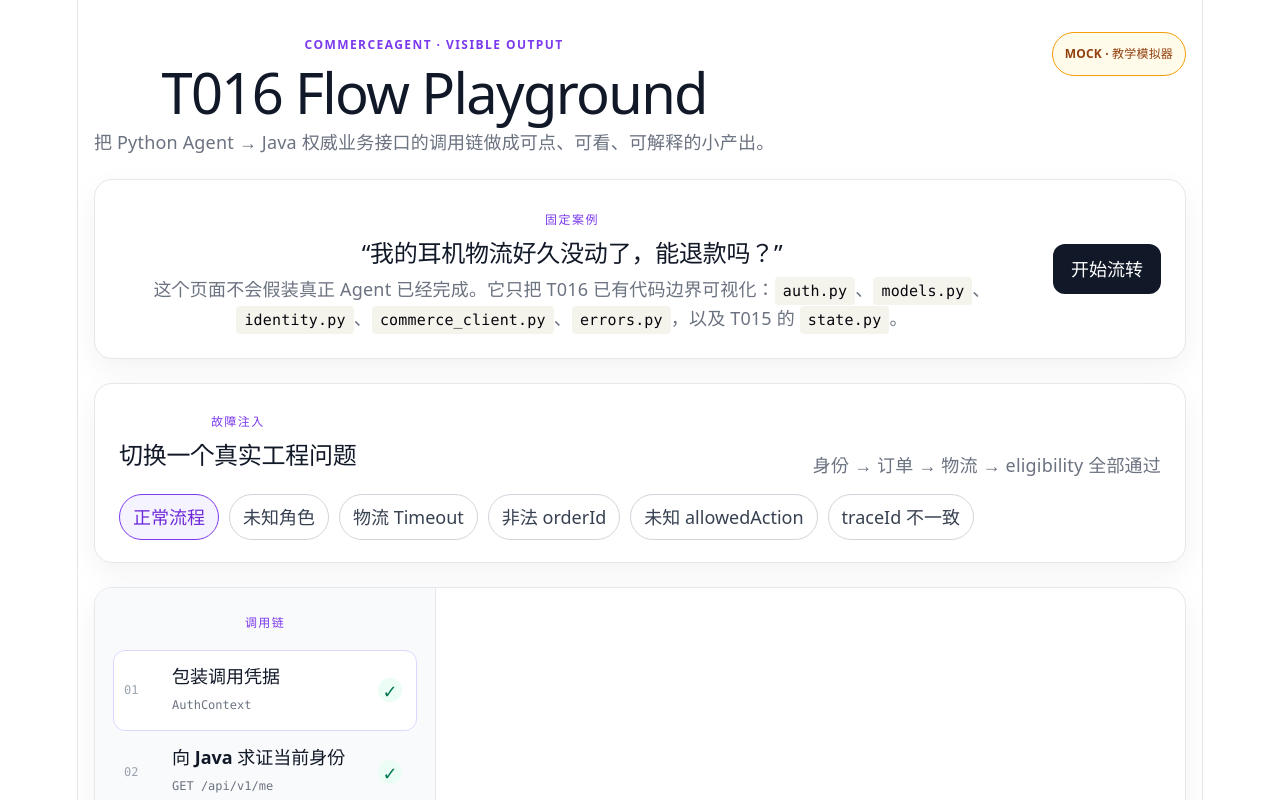
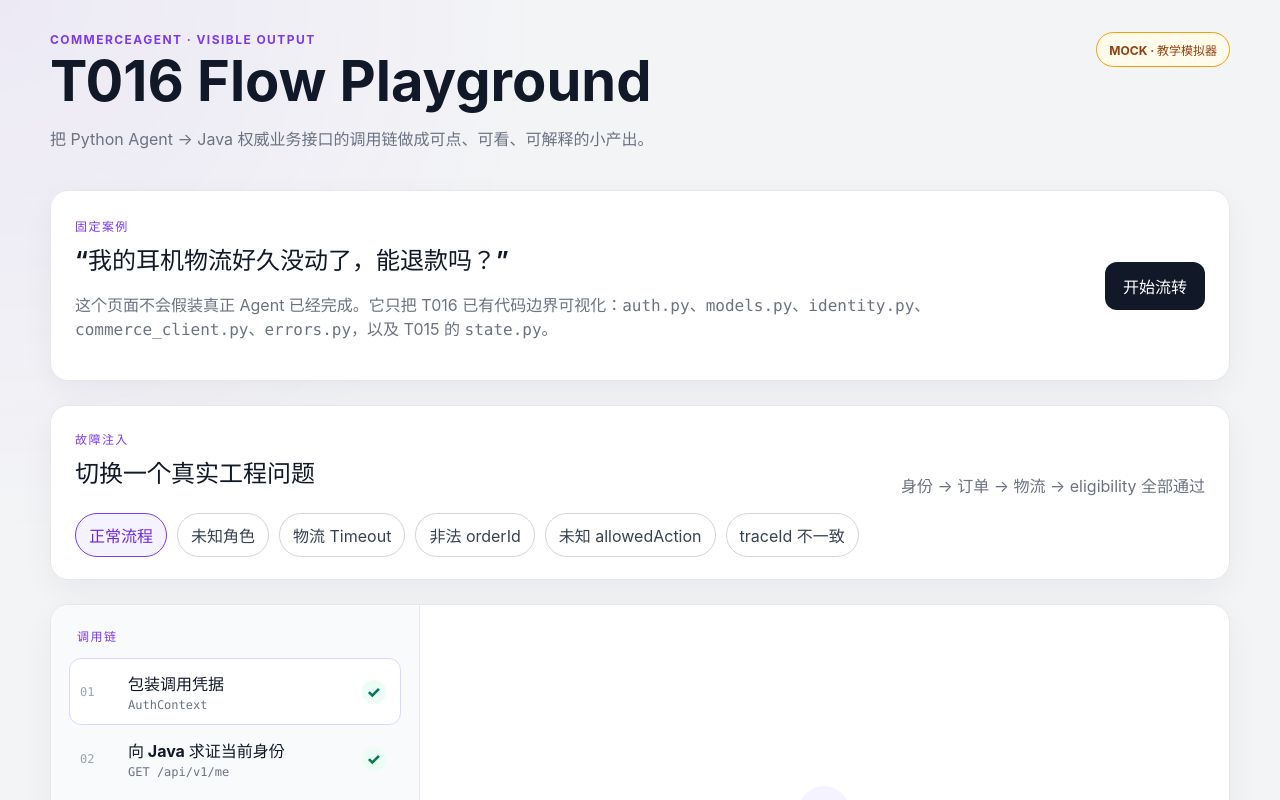
Before and after one commit to seventeen17-source/CommerceAgent, a React (Vite) app in the folder web/: page / in a window 1280 px wide. Shown: the top 800 px of the page. Built offline with nearby package versions, Linux system fonts and the light colour scheme.

Commit message:
style(demo): reset playground base styles

```diff
--- a/web/src/index.css
+++ b/web/src/index.css
@@ -1,111 +1,44 @@
 :root {
-  --text: #6b6375;
-  --text-h: #08060d;
-  --bg: #fff;
-  --border: #e5e4e7;
-  --code-bg: #f4f3ec;
-  --accent: #aa3bff;
-  --accent-bg: rgba(170, 59, 255, 0.1);
-  --accent-border: rgba(170, 59, 255, 0.5);
-  --social-bg: rgba(244, 243, 236, 0.5);
-  --shadow:
-    rgba(0, 0, 0, 0.1) 0 10px 15px -3px, rgba(0, 0, 0, 0.05) 0 4px 6px -2px;
-
-  --sans: system-ui, 'Segoe UI', Roboto, sans-serif;
-  --heading: system-ui, 'Segoe UI', Roboto, sans-serif;
-  --mono: ui-monospace, Consolas, monospace;
-
-  font: 18px/145% var(--sans);
-  letter-spacing: 0.18px;
-  color-scheme: light dark;
-  color: var(--text);
-  background: var(--bg);
+  font-family:
+    Inter, ui-sans-serif, system-ui, -apple-system, BlinkMacSystemFont, "Segoe UI", sans-serif;
+  color: #111827;
+  background: #f3f4f6;
   font-synthesis: none;
   text-rendering: optimizeLegibility;
   -webkit-font-smoothing: antialiased;
   -moz-osx-font-smoothing: grayscale;
-
-  @media (max-width: 1024px) {
-    font-size: 16px;
-  }
 }
 
-@media (prefers-color-scheme: dark) {
-  :root {
-    --text: #9ca3af;
-    --text-h: #f3f4f6;
-    --bg: #16171d;
-    --border: #2e303a;
-    --code-bg: #1f2028;
-    --accent: #c084fc;
-    --accent-bg: rgba(192, 132, 252, 0.15);
-    --accent-border: rgba(192, 132, 252, 0.5);
-    --social-bg: rgba(47, 48, 58, 0.5);
-    --shadow:
-      rgba(0, 0, 0, 0.4) 0 10px 15px -3px, rgba(0, 0, 0, 0.25) 0 4px 6px -2px;
-  }
-
-  #social .button-icon {
-    filter: invert(1) brightness(2);
-  }
+* {
+  box-sizing: border-box;
 }
 
-#root {
-  width: 1126px;
-  max-width: 100%;
-  margin: 0 auto;
-  text-align: center;
-  border-inline: 1px solid var(--border);
-  min-height: 100svh;
-  display: flex;
-  flex-direction: column;
-  box-sizing: border-box;
+html {
+  min-width: 320px;
+  background: #f3f4f6;
 }
 
 body {
   margin: 0;
+  min-width: 320px;
+  min-height: 100vh;
+  background:
+    radial-gradient(circle at top left, rgba(124, 58, 237, 0.06), transparent 34rem),
+    #f3f4f6;
 }
 
-h1,
-h2 {
-  font-family: var(--heading);
-  font-weight: 500;
-  color: var(--text-h);
+button,
+input,
+textarea,
+select {
+  font: inherit;
 }
 
-h1 {
-  font-size: 56px;
-  letter-spacing: -1.68px;
-  margin: 32px 0;
-  @media (max-width: 1024px) {
-    font-size: 36px;
-    margin: 20px 0;
-  }
-}
-h2 {
-  font-size: 24px;
-  line-height: 118%;
-  letter-spacing: -0.24px;
-  margin: 0 0 8px;
-  @media (max-width: 1024px) {
-    font-size: 20px;
-  }
-}
-p {
-  margin: 0;
-}
-
-code,
-.counter {
-  font-family: var(--mono);
-  display: inline-flex;
-  border-radius: 4px;
-  color: var(--text-h);
+button:focus-visible {
+  outline: 3px solid rgba(124, 58, 237, 0.28);
+  outline-offset: 2px;
 }
 
 code {
-  font-size: 15px;
-  line-height: 135%;
-  padding: 4px 8px;
-  background: var(--code-bg);
+  font-family: ui-monospace, SFMono-Regular, Menlo, Consolas, monospace;
 }
```
